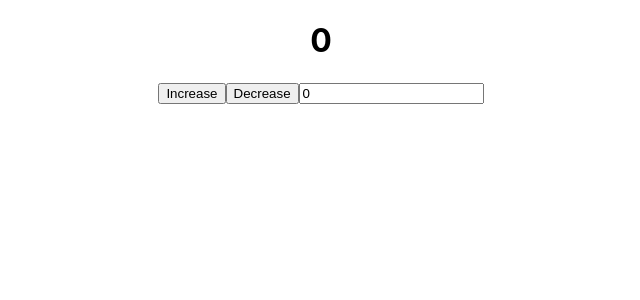
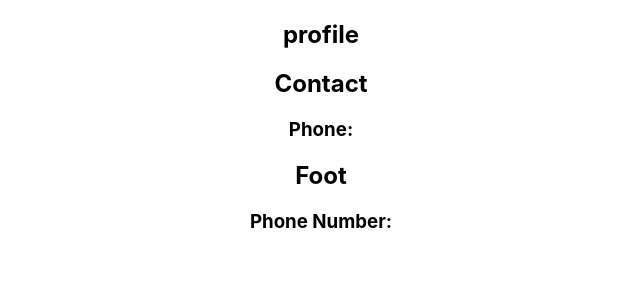
Before and after one commit to NavaneethaMella/react-dev, a React (Create React App) app: page / in a window 1280 px wide. Shown: the top 300 px of the page, without its empty margins (319-959 px from the left). Built offline with nearby package versions, Linux system fonts and the light colour scheme.

Commit message:
updatedusecontext

```diff
--- a/src/App.js
+++ b/src/App.js
@@ -1,10 +1,14 @@
 import React from 'react'
 import './App.css';
-import Usereducer from './Usereducer'
+import Useeff from './Useeff'
+import Prof from './Prof'
+import Foot from './Foot'
 function App() {
   return (
     <div className="App">
-   <Usereducer></Usereducer>
+   <Useeff></Useeff>
+   <Prof></Prof>
+   <Foot></Foot>
 
     </div>
   );
--- /dev/null
+++ b/src/Cont.js
@@ -0,0 +1,13 @@
+import  { useContext } from "react"
+import {Useeff } from "./Useeff"
+function Cont(){
+    const phone=useContext(Useeff)
+    console.log('Phone:',phone)
+    return(
+        <div>
+            <h2>Contact</h2>
+            <h3>Phone: {phone}</h3>
+        </div>
+    )
+}
+export default Cont
--- /dev/null
+++ b/src/Foot.js
@@ -0,0 +1,12 @@
+import {useContext} from 'react'
+import  { Useeff } from './Useeff'
+function Foot(){
+    const phone =useContext(Useeff)
+    return(
+        <div>
+            <h2>Foot</h2>
+            <h3>Phone Number:{phone} </h3>
+        </div>
+    )
+}
+export default Foot
--- /dev/null
+++ b/src/Prof.js
@@ -0,0 +1,10 @@
+import Cont from './Cont'
+function Prof(){
+    return(
+        <div>
+         <h2>profile</h2>
+         <Cont/>
+        </div>
+    )
+}
+export default Prof
--- /dev/null
+++ b/src/Useeff.js
@@ -0,0 +1,11 @@
+import { createContext } from "react";
+export const Useeff= createContext();
+    const ContextProvider =(props) =>{
+        const phone = "+1 124566"
+      return(
+    <Useeff.Provider value ={phone}>
+      {props.Childern}
+    </Useeff.Provider>
+      )
+    }
+    export default ContextProvider
--- a/src/index.js
+++ b/src/index.js
@@ -3,10 +3,11 @@ import ReactDOM from 'react-dom/client';
 import './index.css';
 import App from './App';
 import reportWebVitals from './reportWebVitals';
-
+import ContextProvider from './Useeff';
 const root = ReactDOM.createRoot(document.getElementById('root'));
 root.render(
   <React.StrictMode>
+    <ContextProvider></ContextProvider>
     <App />
   </React.StrictMode>
 );
```
